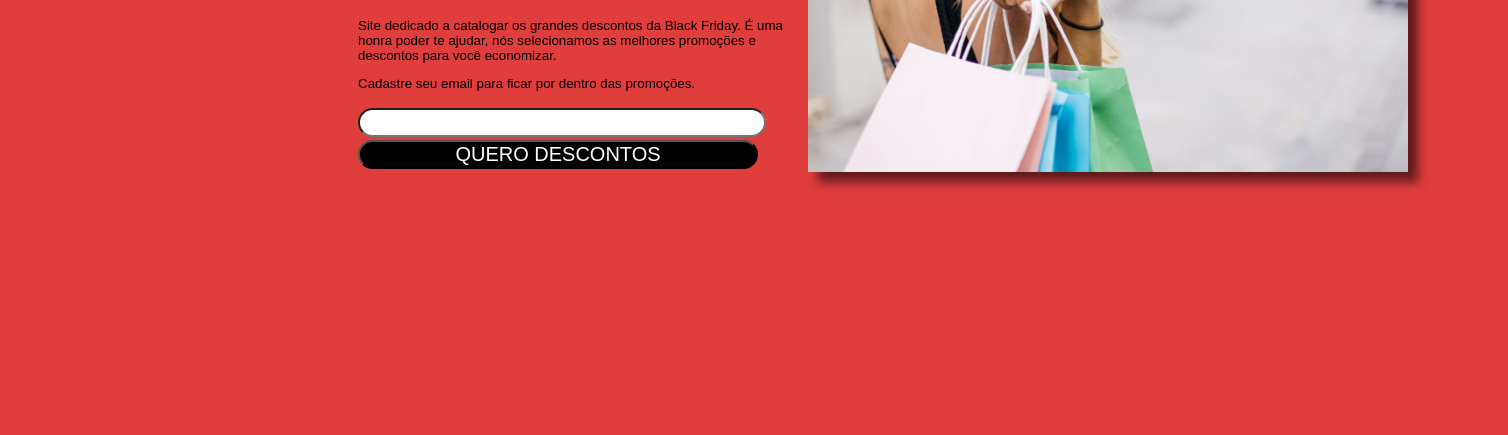
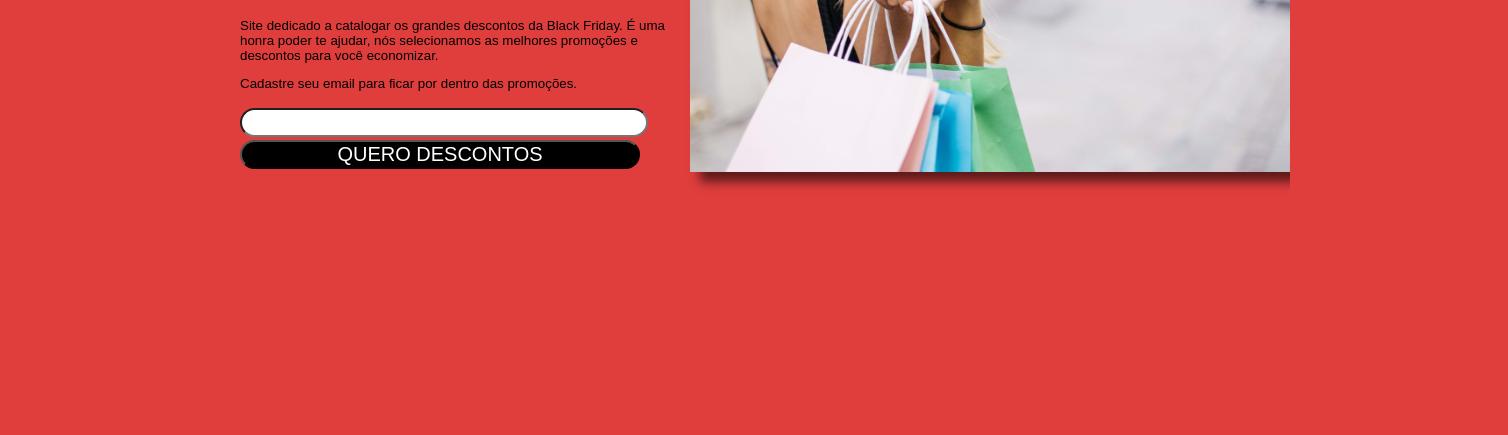
Before and after one commit to LuciMacedo/blackFriday, a plain HTML site: page index.html in a window 1280 px wide. Shown: the part 365-800 px from the top of the page, 1508 px wide, since content can reach past the window. Drawn offline with Linux system fonts and the light colour scheme.

Commit message:
update width

```diff
--- a/style.css
+++ b/style.css
@@ -5,7 +5,7 @@ body{
 }
 
 section {
-    width: 1500px;
+    width: 10agit00px;
     height: 500px;
     display: flex;
     justify-content: center;
```
